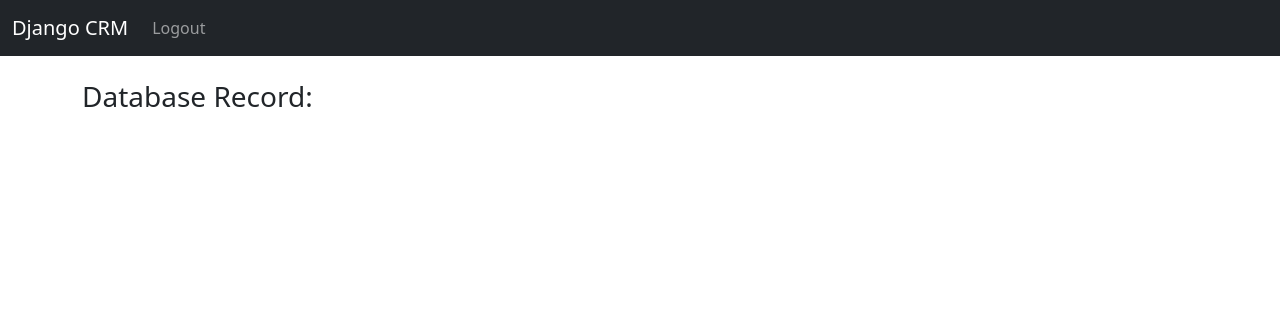
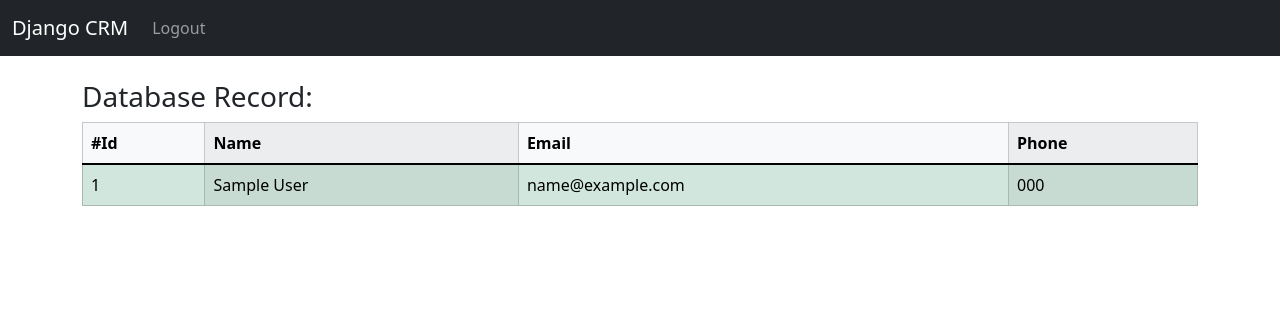
Before and after one commit to sjgithubber/django-crm-codealong, a Django app: page /record/1 in a window 1280 px wide. Shown: the top 316 px of the page. Run offline with Django 5.2, Linux system fonts and the light colour scheme; a user stored in the database is signed in; tables that the repository leaves empty hold one stand-in row (values such as "Sample post").

Commit message:
added links to view single record
added functionality to view a particular link at a time in a table, the
link clicked shows the record in a table, the headers of the table are
set, I wish we had some way to create headers automatically as well for
the table, but it's for the best, not to get too cluttered in database

```diff
--- a/website/templates/home.html
+++ b/website/templates/home.html
@@ -28,7 +28,8 @@
                 <!-- django creates id by default so didn't really need this but works for us -->
                  <!-- this is incase the primary key is set as something else, so we need to make order -->
                 <!-- <th scope="col">{{ forloop.counter }}</th> -->
-                 <th scope="col">{{ record.id }}</th>
+                <!-- # clickable id -->
+                <th scope="col"><a href="{% url 'record' record.id%}">{{ record.id }}</a></th>
                 <td scope="col">{{ record }}</td >
                 <td scope="col">{{ record.email }}</td >
                 <td scope="col">{{ record.phone }}</td >
--- a/website/templates/record.html
+++ b/website/templates/record.html
@@ -2,5 +2,24 @@
 {% block content %}
 
 <h3>Database Record:</h3>
-
+<div class ="table-responsive"></div>
+<table class="table table-success table-striped-columns table-hover table-bordered">
+<thead class="table-light">
+    <tr>
+        <th scope="col">#Id</th>
+        <th scope="col">Name</th>
+        <th scope="col">Email</th>
+        <th scope="col">Phone</th>
+    </tr>
+</thead>
+<tbody class="table-group-divider">
+    <tr>
+        <td scope="col">{{ db_record.id }}</td>
+        <td scope="col">{{ db_record }}</td>
+        <td scope="col">{{ db_record.email }}</td>
+        <td scope="col">{{ db_record.phone }}</td>
+    </tr>
+</tbody>
+</table>
+</div>
 {% endblock %}
```
